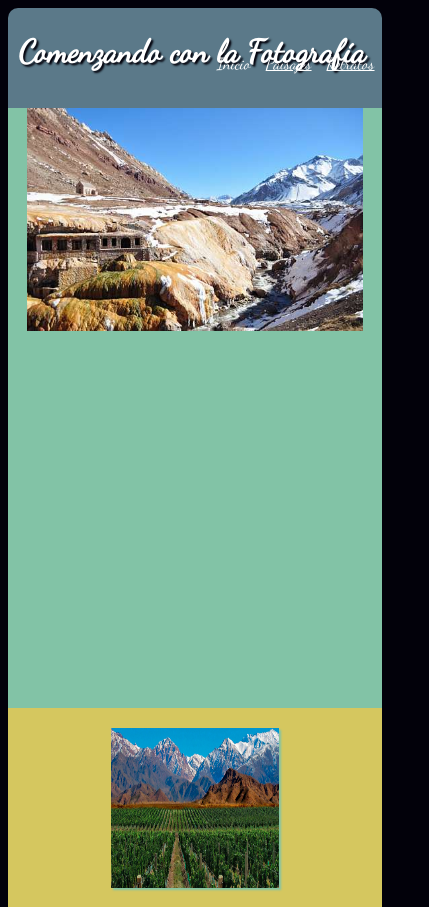
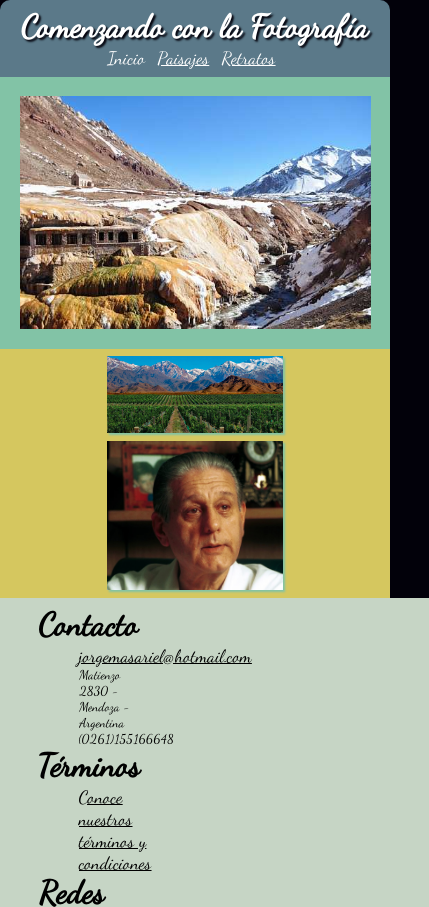
Before and after one commit to JorgitoMas/EVALUACION-FINAL-CSS, a plain HTML site: page index.html in a window 390 px wide. Shown: the top 907 px of the page, 429 px wide, since content can reach past the window. Drawn offline with Linux system fonts and the light colour scheme.

Commit message:
ya lista falta hacer responsivas las imagenes

```diff
--- a/css/estilo.css
+++ /dev/null
@@ -1,172 +0,0 @@
-@font-face {
-  font-family: DancingScript;
-  src: url(DancingScript-Regular.otf);
-}
-
-body{
-  font-family: DancingScript;
-  background-color: #02010a;
-
-}
-
-header{
-  color: white;
-  background-color: #5b7989;
-  width: 100%;
-  height: 100px;
-  border-radius: 10px 10px 0px 0px;
-}
-
-h1{
-  text-align: left;
-  text-shadow: 2px 2px 2px #02010a;
-  display: inline;
-  position: relative;
-  top: 25%;
-  margin: 3%;
-}
-
-a{
-  float: right;
-  color: white;
-  display: inline;
-  position: relative;
-  margin: 2%;
-  size: 30px;
-}
-
-.inicio{
-  text-decoration: none;
-}
-
-#imgcentral{
-  background-color: #82c3a6;
-  width: 100%;
-  height: 600px;
-}
-
-.inca{
-  display: block;
-  margin: auto;
-  width: 90%;
-}
-
-#imgsecundaria{
-  background-color: #d5c75f;
-  border: 2px;
-  display: flex;
-  flex-direction: row;
-  width: 100%;
-  height: 400px;
-}
-
-.viña{
-  order: 1;
-  display: block;
-  margin: auto;
-  width: 45%;
-  box-shadow: 2px 2px 2px #82c3a6;
-  border: 2px;
-  transition: transform 2s;
-}
-
-.viña:hover{
-  transform: rotate(-10deg);
-}
-
-.hombre{
-  order: 2;
-  display: block;
-  margin: auto;
-  width: 45%;
-  box-shadow: 2px 2px 2px #82c3a6;
-  border: 2px;
-  transition: transform 2s;
-}
-.hombre:hover{
-  transform: translate(20px, -5px);
-}
-
-footer{
-  background-color: #C6d5c5;
-  width: 100%;
-  height: 200px;
-  border-radius: 0px 0px 10px 10px;
-  display: flex;
-  flex-direction: row;
-}
-
-footer li{
-  font-size: 0.8em;
-  display: flex;
-  text-align: center;
-}
-
-div h2{
-  font-size: 2em;
-  text-align: center;
-}
-
-#copy{
-  width: 20px;
-  height: 20px;
-}
-
-ul img{
-  width: 20px;
-}
-
-ul a{
-  color: black;
-}
-
-.columna1{
-  width: 25%;
-  order: 1;
-
-}
-
-.columna2{
-  width: 25%;
-  order: 2;
-
-}
-
-.columna3{
-  width: 25%;
-  order: 3;
-
-}
-
-.columna4{
-  width: 25%;
-  order: 4;
-}
-
-.contenido{
-  display: block;
-  margin: 0 auto;
-  width: 100%;
-  max-width: 900px;
-}
-
-@media (max-width:900px){
-  #imgsecundaria{
-    flex-direction: column;
-  }
-  footer{
-    flex-direction: column;
-  }
-  h1{
-    text-align: center;
-  }
-  navbar{
-    float: inherit;
-  }
-  .viña{
-    height: 40%;
-  }
-  .hombre{
-    height: 40%;
-  }
-}
--- a/css/estilos.css
+++ b/css/estilos.css
@@ -3,36 +3,45 @@
   src: url(DancingScript-Regular.otf);
 }
 
+*{
+  margin: 0;
+}
+
 body{
   font-family: DancingScript;
   background-color: #02010a;
-
 }
 
 header{
+  padding-top: 2%;
+  padding-bottom: 2%;
   color: white;
+  margin: 0 auto;
   background-color: #5b7989;
   width: 100%;
-  height: 100px;
   border-radius: 10px 10px 0px 0px;
+  display: flex;
+  flex-direction: row;
 }
 
 h1{
+  margin-left: 2%;
+  margin-right: 30%;
   text-align: left;
   text-shadow: 2px 2px 2px #02010a;
-  display: inline;
-  position: relative;
-  top: 25%;
-  margin: 3%;
+  }
+
+a{
+  margin-right: 2%;
+  color: white;
+  font-size: 18px;
 }
 
-a{
-  float: right;
-  color: white;
-  display: inline;
-  position: relative;
-  margin: 2%;
-  size: 30px;
+.contenido{
+  display: block;
+  margin: 0 auto;
+  width: 100%;
+  max-width: 900px;
 }
 
 .inicio{
@@ -41,12 +50,13 @@ a{
 
 #imgcentral{
   background-color: #82c3a6;
-  width: 100%;
-  height: 600px;
+  display: flex;
+  flex-direction: column;
+  padding-top: 5%;
+  padding-bottom: 5%;
 }
 
 .inca{
-  display: block;
   margin: auto;
   width: 90%;
 }
@@ -56,8 +66,6 @@ a{
   border: 2px;
   display: flex;
   flex-direction: row;
-  width: 100%;
-  height: 400px;
 }
 
 .viña{
@@ -90,16 +98,17 @@ a{
 footer{
   background-color: #C6d5c5;
   width: 100%;
-  height: 200px;
   border-radius: 0px 0px 10px 10px;
   display: flex;
   flex-direction: row;
+  padding-top: 2%;
+  padding-bottom: 2%;
 }
 
 footer li{
   font-size: 0.8em;
   display: flex;
-  text-align: center;
+  text-align: left;
 }
 
 div h2{
@@ -143,36 +152,42 @@ ul a{
   order: 4;
 }
 
-.contenido{
-  display: block;
-  margin: 0 auto;
-  width: 100%;
-  max-width: 900px;
-}
+@media (max-width:900px){
 
-@media (max-width:900px){
+  header{
+    display: flex;
+    flex-direction: column-reverse;
+    text-align: center;
+  }
+
+  h1{
+    order: 1;
+    margin: auto;
+    }
+
+  h1 + a{
+    order: 2;
+   }
   #imgsecundaria{
-    flex-direction: column;
-  }
-  footer{
-    background-color: #C6d5c5;
-    width: 100%;
-    height: 800px;
-    border-radius: 0px 0px 10px 10px;
     display: flex;
     flex-direction: column;
+    padding-top: 2%;
+    padding-bottom: 2%;
   }
-  h1{
-    text-align: center;
+
+  .viña{
+    margin-bottom: 2%;
   }
-  footer navbar{
-    height: 90%;
-      }
-  .viña{
-    height: 40%;
+
+  footer{
+    display: flex;
+    flex-direction: column;
+    padding-left: 10%;
   }
-  .hombre{
-    height: 40%;
+
+  div h2{
+    text-align: left;
   }
+
 }
-poner en una div el titulo y en otra div el nav en el comun uno al lado de otro y en media qery ponerlos uno abajo de otro
+poner en una div el titulo y en otra div el nav en el comun uno al lado de otro gggy en media qery ponerlos uno abajo de otro
--- a/index.html
+++ b/index.html
@@ -3,7 +3,7 @@
   <head>
     <meta charset="utf-8">
     <meta name="viewport" content="width=device-width,user-scalable=no">
-    <link rel="stylesheet" href="css/estilo.css">
+    <link rel="stylesheet" href="css/estilos.css">
     <title>veamos</title>
   </head>
   <body>
@@ -11,17 +11,17 @@
     <header>
       <h1>Comenzando con la Fotografía</h1>
       <navbar>
-      	<a class="retratos" href="retratos/retratos.html">Retratos</a>
+      	<a class="inicio" href="index.html">Inicio</a>
       	<a class="paisajes" href="paisajes/paisajes.html">Paisajes</a>
-        <a class="inicio" href="index.html">Inicio</a>
+        <a class="retratos" href="retratos/retratos.html">Retratos</a>
       </navbar>
     </header>
     <section id="imgcentral">
       <img class="inca" src="images/central.jpg" alt="inca">
     </section>
     <section id="imgsecundaria">
-      <img class="viña" src="images/paisajes.jpg" alt="paisajes">
-      <img class="hombre" src="images/retratos.jpg" alt="hombre">
+      <img class="viña" title="Paisajes" src="images/paisajes.jpg" alt="paisajes">
+      <img class="hombre" title="Retratos" src="images/retratos.jpg" alt="hombre">
     </section>
     <footer>
       <div class="columna1">
```
